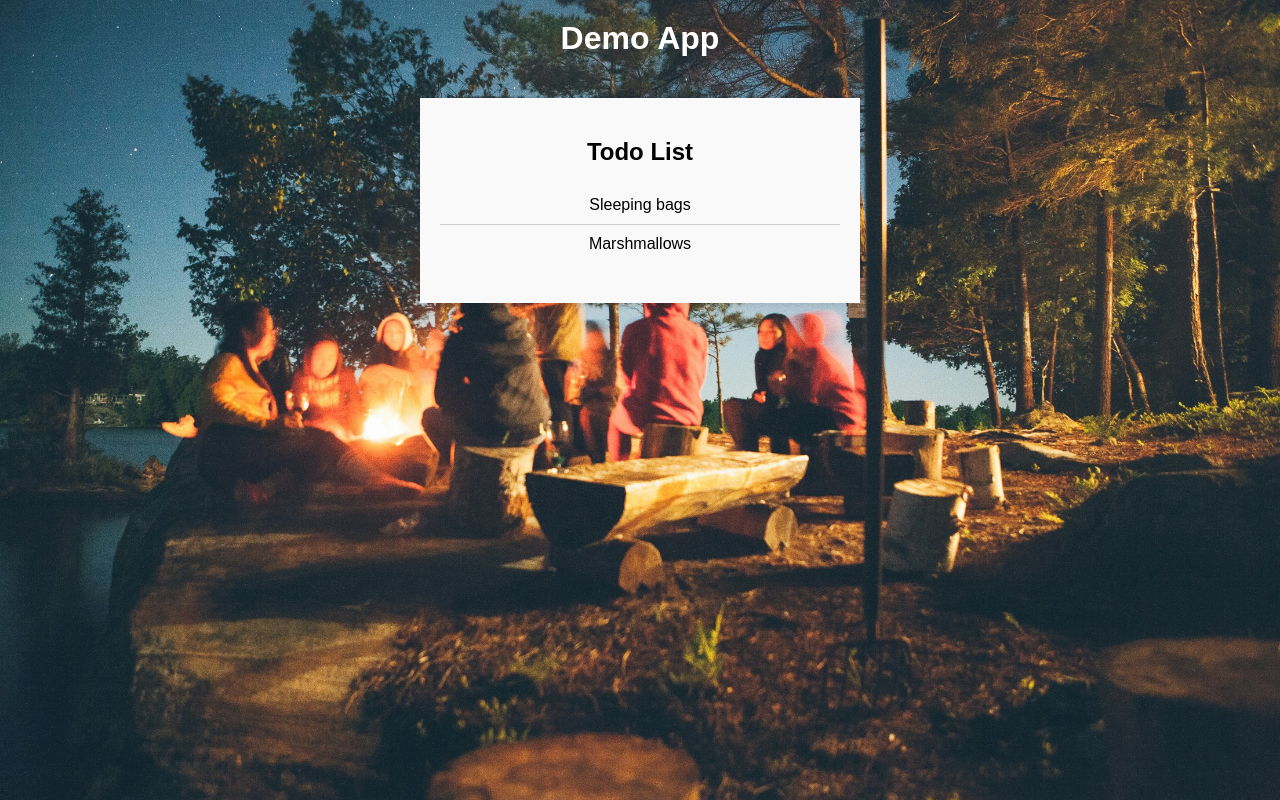
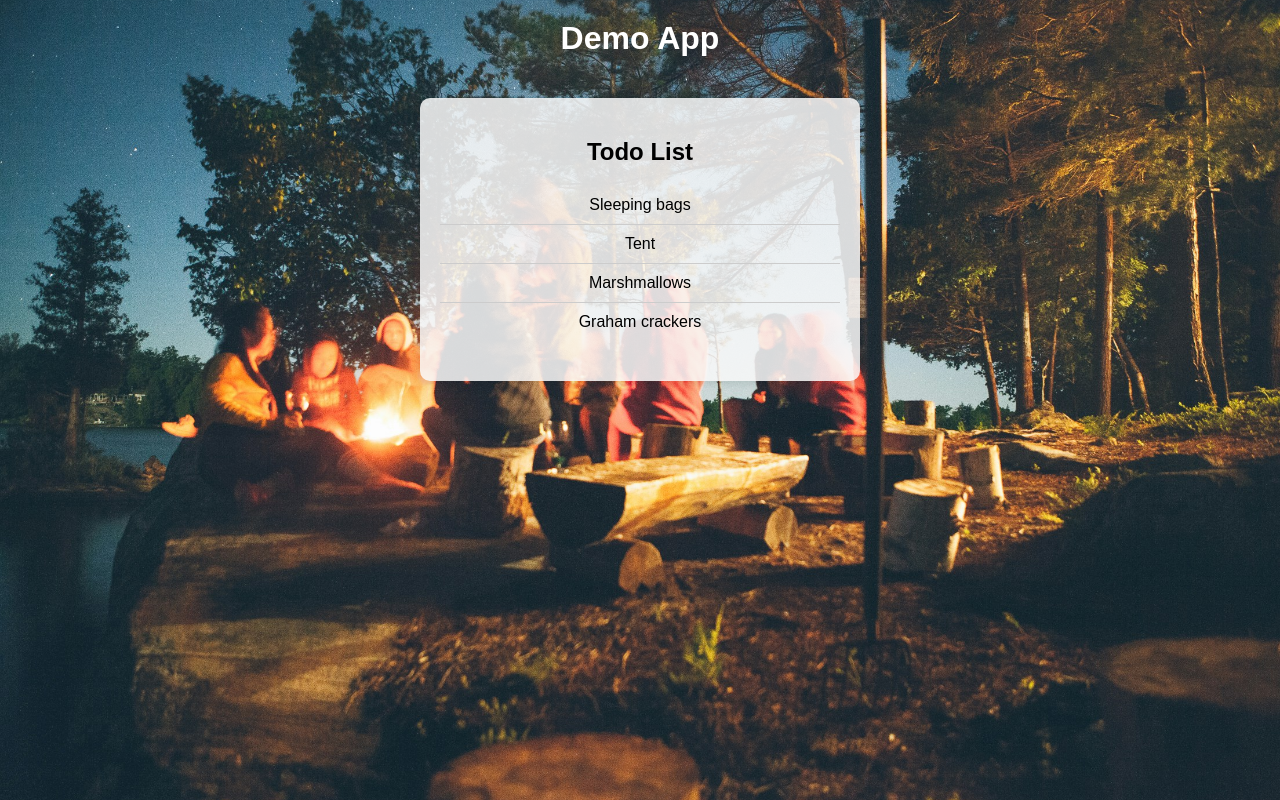
Before and after one commit to campfire-previews/demo-app, a React (Create React App) app: page / in a window 1280 px wide. Built offline with nearby package versions, Linux system fonts and the light colour scheme; the HTML template or start-up script is replaced by a standard one.

Commit message:
update TodoList

```diff
--- a/src/App.css
+++ b/src/App.css
@@ -35,7 +35,8 @@ h1 {
   max-width: 400px;
   margin: 20px auto;
   padding: 20px;
-  background-color: #f9f9f9;
+  border-radius: 10px;
+  background-color: rgba(249, 249, 249, 0.85);
   box-shadow: 0 2px 8px rgba(0,0,0,0.1);
   text-align: center;
 }
--- a/src/components/TodoList.jsx
+++ b/src/components/TodoList.jsx
@@ -7,7 +7,9 @@ function TodoList() {
       <h2>Todo List</h2>
       <ul className="todo-list">
         <li>Sleeping bags</li>
+        <li>Tent</li>
         <li>Marshmallows</li>
+        <li>Graham crackers</li>
       </ul>
     </div>
   );
```
